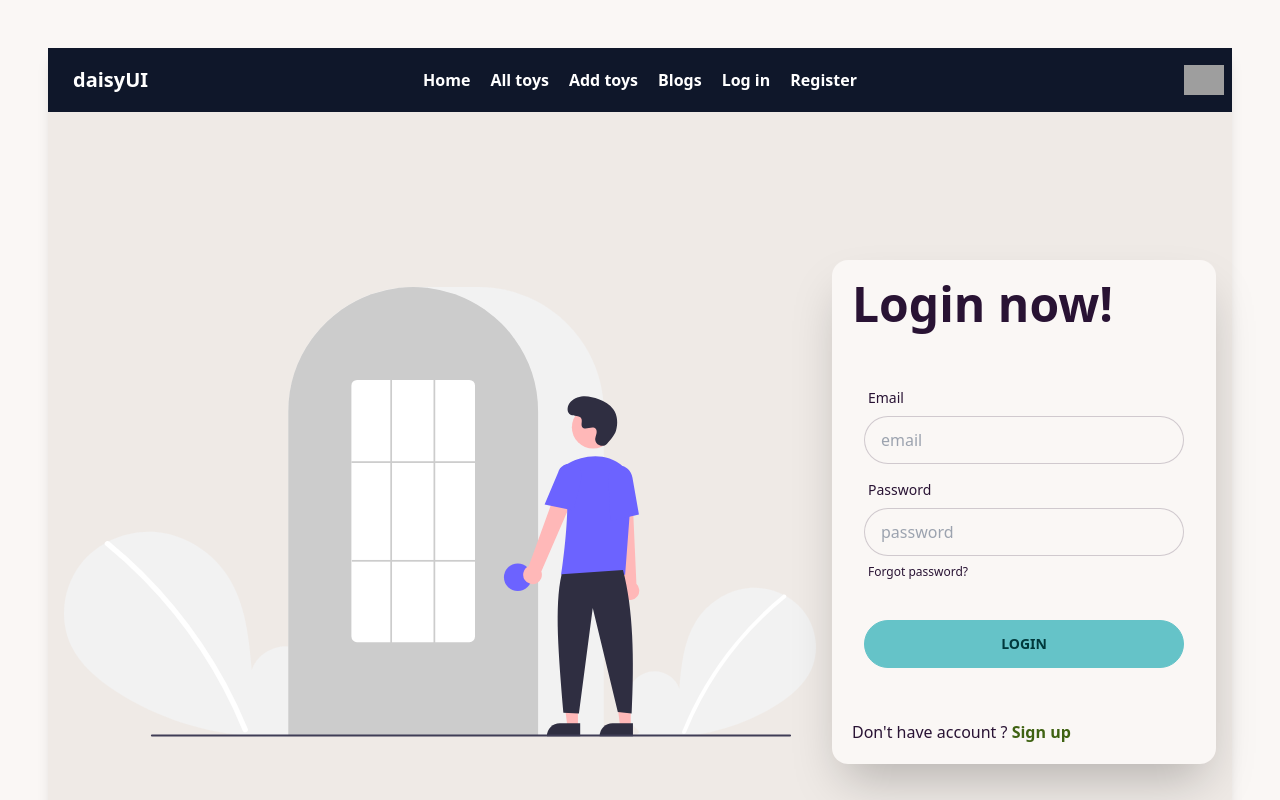
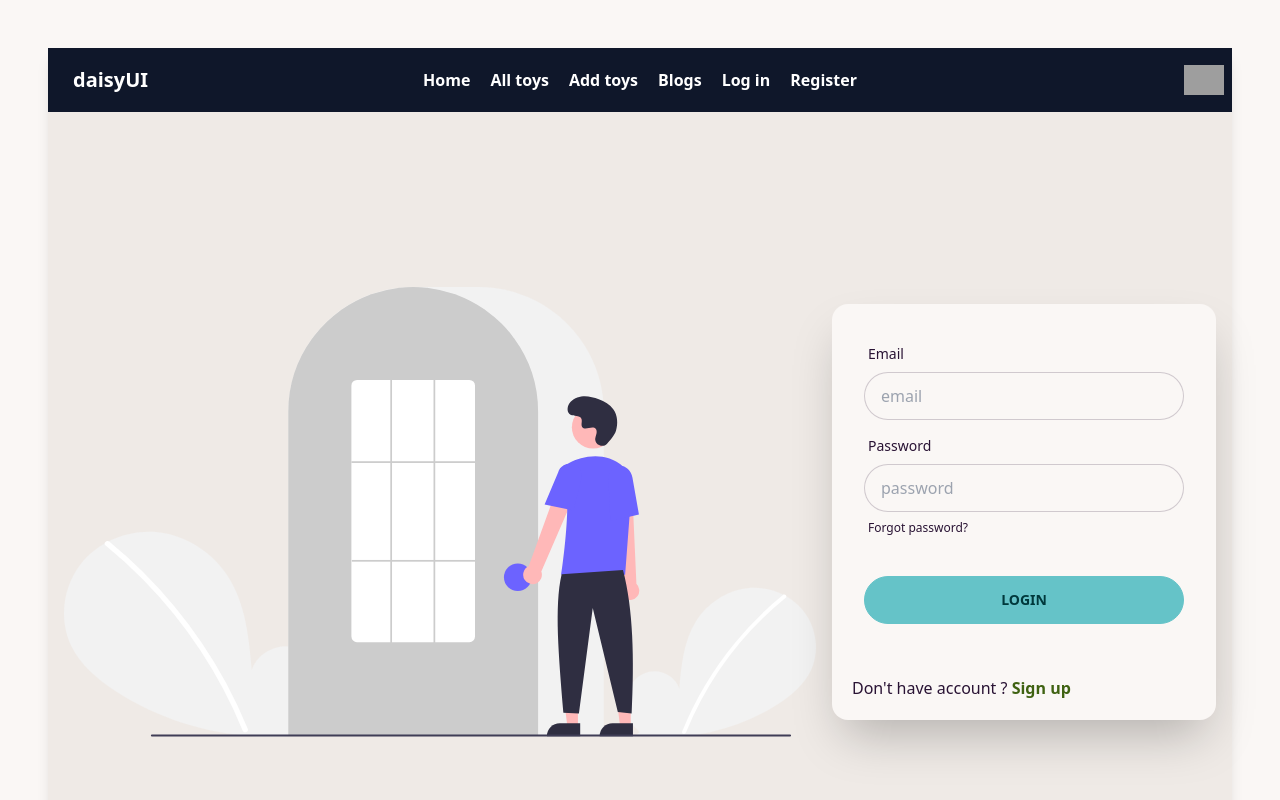
Before and after one commit to mahamudhul/toy-marketplace-client, a React (Vite) app: page /login in a window 1280 px wide. Shown: the top 800 px of the page. Built offline with nearby package versions, Linux system fonts and the light colour scheme; grey boxes are pictures that could not be loaded.

Commit message:
sign up  and log in authentication added

```diff
--- a/package.json
+++ b/package.json
@@ -16,6 +16,7 @@
     "match-sorter": "^6.3.1",
     "react": "^18.2.0",
     "react-dom": "^18.2.0",
+    "react-hook-form": "^7.43.9",
     "react-router-dom": "^6.11.2",
     "sort-by": "^1.2.0"
   },
--- a/src/main.jsx
+++ b/src/main.jsx
@@ -3,9 +3,12 @@
 import './index.css'
 import { RouterProvider } from 'react-router-dom'
 import router from './routers/router.jsx'
+import AuthProvider from './provider/AuthProvider'
 
 ReactDOM.createRoot(document.getElementById('root')).render(
   <React.StrictMode>
-    <RouterProvider router={router} />
+    <AuthProvider>
+      <RouterProvider router={router} />
+    </AuthProvider>
   </React.StrictMode>,
 )
--- a/src/pages/Home/Login.jsx
+++ b/src/pages/Home/Login.jsx
@@ -1,10 +1,45 @@
+/* eslint-disable react/jsx-no-undef */
+/* eslint-disable no-undef */
 /* eslint-disable react/no-unescaped-entities */
 /* eslint-disable no-unused-vars */
-import React from 'react';
+import React, { useContext, useState } from 'react';
 import svg from '../../assets/undraw_login_re_4vu2.svg'
 import { Link } from 'react-router-dom';
+import { AuthContext } from '../../provider/AuthProvider';
+
+
+
+
 
 const Login = () => {
+    const { signIn } = useContext(AuthContext)
+    const [error, setError] = useState('')
+
+
+    const handleSubmit = (event) => {
+        event.preventDefault();
+
+        const form = event.target;
+        const email = form.email.value;
+        const password = form.password.value;
+        const data = { email, password }
+        console.log(data)
+
+        signIn(email, password)
+            .then(result => {
+                const user = result.user;
+                console.log(user);
+            })
+            .catch(error => {
+                // console.log(error);
+                if (error) {
+                    setError('Your email / password is incorrect... ')
+                    return
+                }
+            })
+    }
+
+
     return (
         <div>
             <div className="hero min-h-screen bg-base-200">
@@ -13,19 +48,18 @@
                         <img src={svg} alt="" />
                     </div>
                     <div className="card flex-shrink-0 w-full max-w-sm shadow-2xl bg-base-100">
-                        <h1 className="text-5xl font-bold p-5">Login now!</h1>
-                        <div className="card-body">
+                        <form onSubmit={handleSubmit} className="card-body">
                             <div className="form-control">
                                 <label className="label">
                                     <span className="label-text">Email</span>
                                 </label>
-                                <input type="text" placeholder="email" className="input input-bordered" />
+                                <input type="text" name='email' placeholder="email" className="input input-bordered" />
                             </div>
                             <div className="form-control">
                                 <label className="label">
                                     <span className="label-text">Password</span>
                                 </label>
-                                <input type="text" placeholder="password" className="input input-bordered" />
+                                <input type="password" name='password' placeholder="password" className="input input-bordered" />
                                 <label className="label">
                                     <a href="#" className="label-text-alt link link-hover">Forgot password?</a>
                                 </label>
@@ -33,10 +67,11 @@
                             <div className="form-control mt-6">
                                 <button className="btn btn-primary">Login</button>
                             </div>
-                        </div>
+                        </form>
                         <p className='my-5 mx-5'>Don't have account ? <Link className='text-lime-800 font-bold' to='/register'>Sign up</Link></p>
                     </div>
                 </div>
+                <p className='text-error text-center mt-5'>{error}</p>
             </div>
         </div>
     );
--- a/src/pages/Register.jsx
+++ b/src/pages/Register.jsx
@@ -1,10 +1,42 @@
 /* eslint-disable no-unused-vars */
-import React from 'react';
+import React, { useContext, useState } from 'react';
 import svg from '../assets/undraw_welcome_re_h3d9.svg'
 import { Link } from 'react-router-dom';
+import { AuthContext } from '../provider/AuthProvider';
 
 
 const Register = () => {
+    const { createUser } = useContext(AuthContext)
+    const [error, setError] = useState('')
+
+    const handleSubmit = (event) => {
+        event.preventDefault();
+
+        const form = event.target;
+        const name = form.name.value;
+        const email = form.email.value;
+        const password = form.password.value;
+        const photo = form.photo.value;
+        const data = { name, email, password, photo }
+        console.log(data)
+
+        if (password.length < 6) {
+            setError(' Please enter 6 characters password')
+            return
+        }
+
+        createUser(email, password)
+            .then(result => {
+                const createdUser = result.user;
+                console.log(createdUser)
+            })
+            .catch(error => {
+                console.log(error);
+            })
+
+    }
+
+
     return (
         <div>
             <div className="hero min-h-screen bg-base-200">
@@ -17,7 +49,7 @@
                     <div className="card flex-shrink-0 w-full max-w-sm shadow-2xl bg-base-100">
                         <h1 className="text-5xl font-bold p-5">Register</h1>
 
-                        <div className="card-body">
+                        <form onSubmit={handleSubmit} className="card-body">
                             <div className="form-control">
                                 <label className="label">
                                     <span className="label-text">Name</span>
@@ -43,15 +75,16 @@
                                 <label className="label">
                                     <span className="label-text">Photo url</span>
                                 </label>
-                                <input type="text" placeholder="photo url" className="input input-bordered" />
+                                <input name='photo' type="text" placeholder="photo url" className="input input-bordered" />
 
                             </div>
                             <div className="form-control mt-6">
-                                <button className="btn btn-primary">Login</button>
+                                <button className="btn btn-primary">Register</button>
                             </div>
-                        </div>
+                        </form>
                         <p className='my-5 mx-5'>already have an account ? <Link className='text-lime-800 font-bold' to='/login'>log in</Link></p>
                     </div>
+                    <p className='text-error text-center mt-5'>{error}</p>
                 </div>
             </div>
         </div>
--- /dev/null
+++ b/src/provider/AuthProvider.jsx
@@ -0,0 +1,43 @@
+/* eslint-disable react/prop-types */
+/* eslint-disable no-unused-vars */
+import React, { createContext, useState } from 'react';
+import app from '../firebase/firebase.config';
+import { createUserWithEmailAndPassword, getAuth, signInWithEmailAndPassword } from "firebase/auth";
+
+
+
+export const AuthContext = createContext(null);
+
+const auth = getAuth(app)
+
+const AuthProvider = ({ children }) => {
+    const [user, setUser] = useState(null)
+    // const [loading, setLoading] = useState(true);
+
+
+
+    const createUser = (email, password) => {
+        // setLoading(true)
+        return createUserWithEmailAndPassword(auth, email, password);
+    }
+
+    const signIn = (email, password) => {
+        // setLoading(true)
+        return signInWithEmailAndPassword(auth, email, password)
+    }
+
+
+    const authInfo = {
+        user,
+        createUser,
+        signIn
+    }
+
+    return (
+        <AuthContext.Provider value={authInfo}>
+            {children}
+        </AuthContext.Provider>
+    );
+};
+
+export default AuthProvider;
```
Also changed, not shown: src/firebase/firebase.config.js (renamed from src/pages/firebase/firebase.config.js), 1 other file (tests, documents, lock files or other folders).
